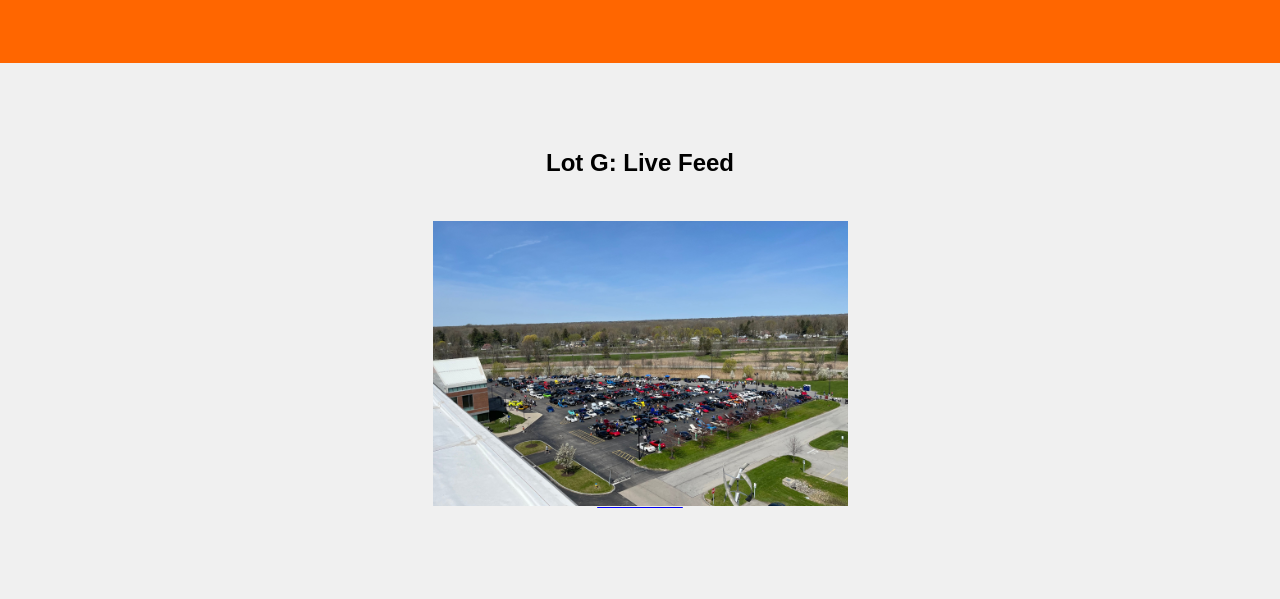
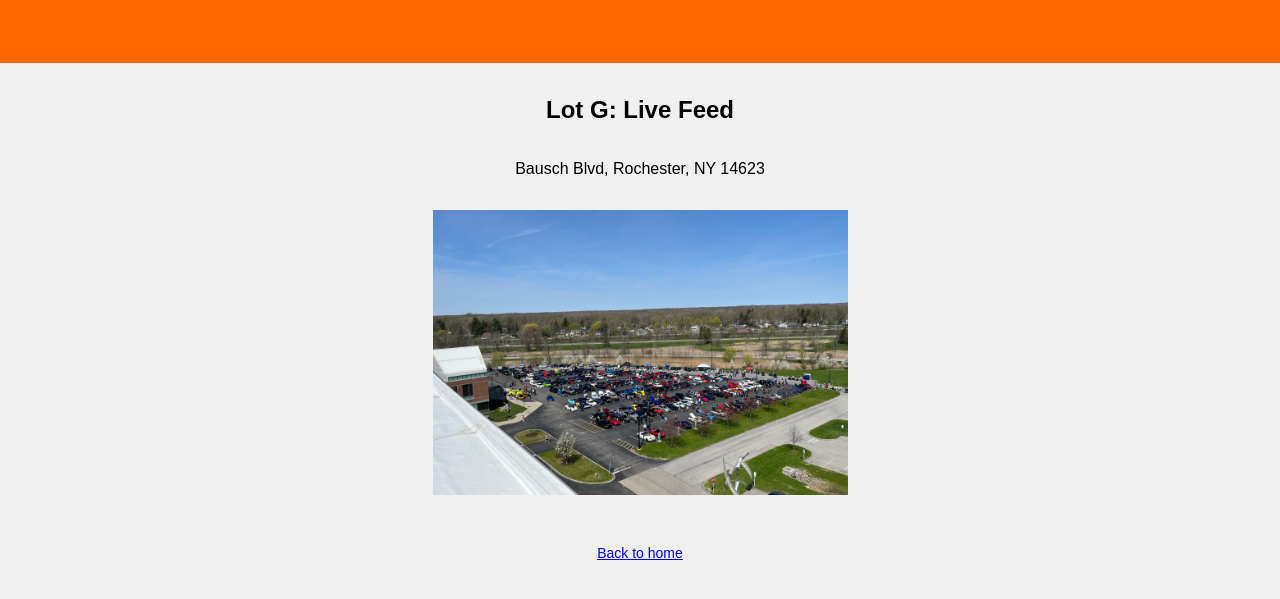
Before and after one commit to SpotWatchRIT/spotwatchrit.github.io, a plain HTML site: page lotLiveFeed.html in a window 1280 px wide. Shown: the part 161-760 px from the top of the page. Drawn offline with Linux system fonts and the light colour scheme.

Commit message:
added address to lot camera

```diff
--- a/lotLiveFeed.css
+++ b/lotLiveFeed.css
@@ -24,12 +24,13 @@ body {
     display: flex;
     justify-content: center;
     align-items: center;
-    height: 25vh; /* Full viewport height */
     position: relative;
+    flex-direction:  column; /* Stack items vertically */
+    margin: 1%;
 }
-.content h2 {
+.content h2, .content p {
     text-align: center;
-    margin-bottom: 20px;
+    display: block;
 }
 
 .group {
--- a/lotLiveFeed.html
+++ b/lotLiveFeed.html
@@ -4,7 +4,7 @@
   <meta charset="UTF-8">
   <meta name="viewport" content="width=device-width, initial-scale=1.0">
   <title>SpotWatch - LiveFeed</title>
-  <link rel="stylesheet" href="managementSelection.css">
+  <link rel="stylesheet" href="lotLiveFeed.css">
 </head>
 <body>
     <a href="index.html" class="logout">Log out</a>
@@ -14,8 +14,7 @@
     </div>
     <div class ="content">
         <h2>Lot G: Live Feed</h2>
-    </div>
-    <div class = "content">
+        <p>Bausch Blvd, Rochester, NY 14623<p>
         <img src = "lotFeed.png" alt = "Live Lot Feed">
     </div>
     <div class="footer">
```
